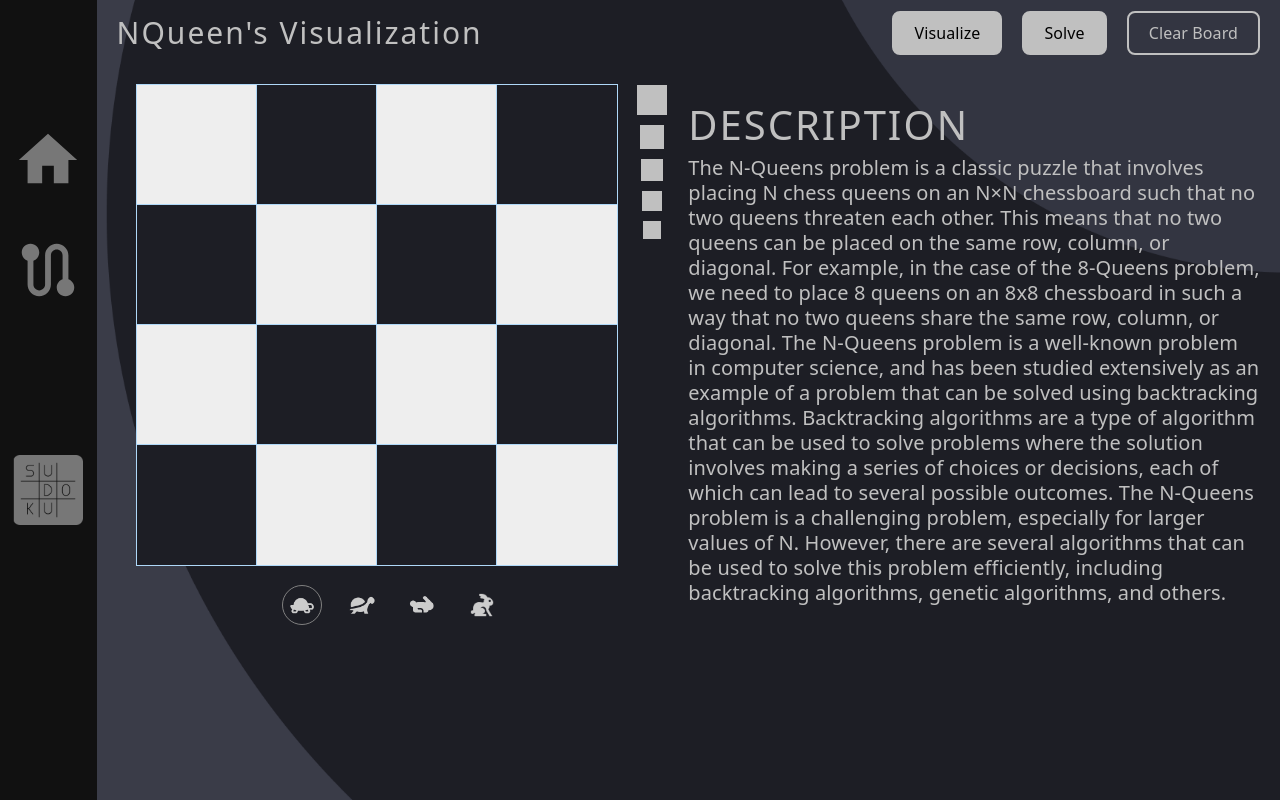
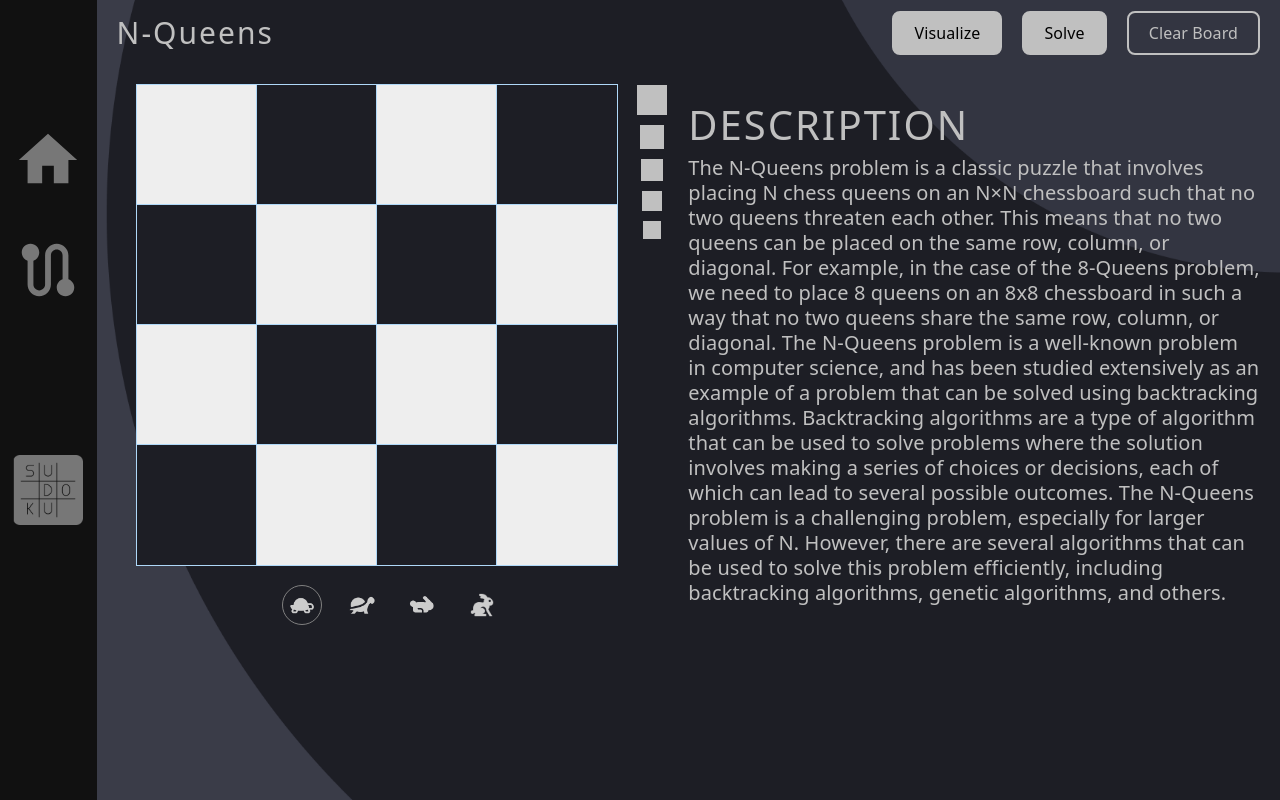
Before and after one commit to Sk47R/Visualize-IT, a React (Create React App) app: page /nqueens in a window 1280 px wide. Built offline with nearby package versions, Linux system fonts and the light colour scheme; some icons are missing.

Commit message:
N-Queens: Change minor text in page

```diff
--- a/src/Pages/NQueen/NQueen.jsx
+++ b/src/Pages/NQueen/NQueen.jsx
@@ -105,7 +105,7 @@ const NQueen = () => {
         <div className="nqueen_div_top">
           <div className="nqueen_div_top_left">
             <span className="nqueen_div_top_left_header">
-              NQueen's Visualization
+              N-Queens
             </span>
           </div>
           <div className="nqueen_div_top_right">
```
